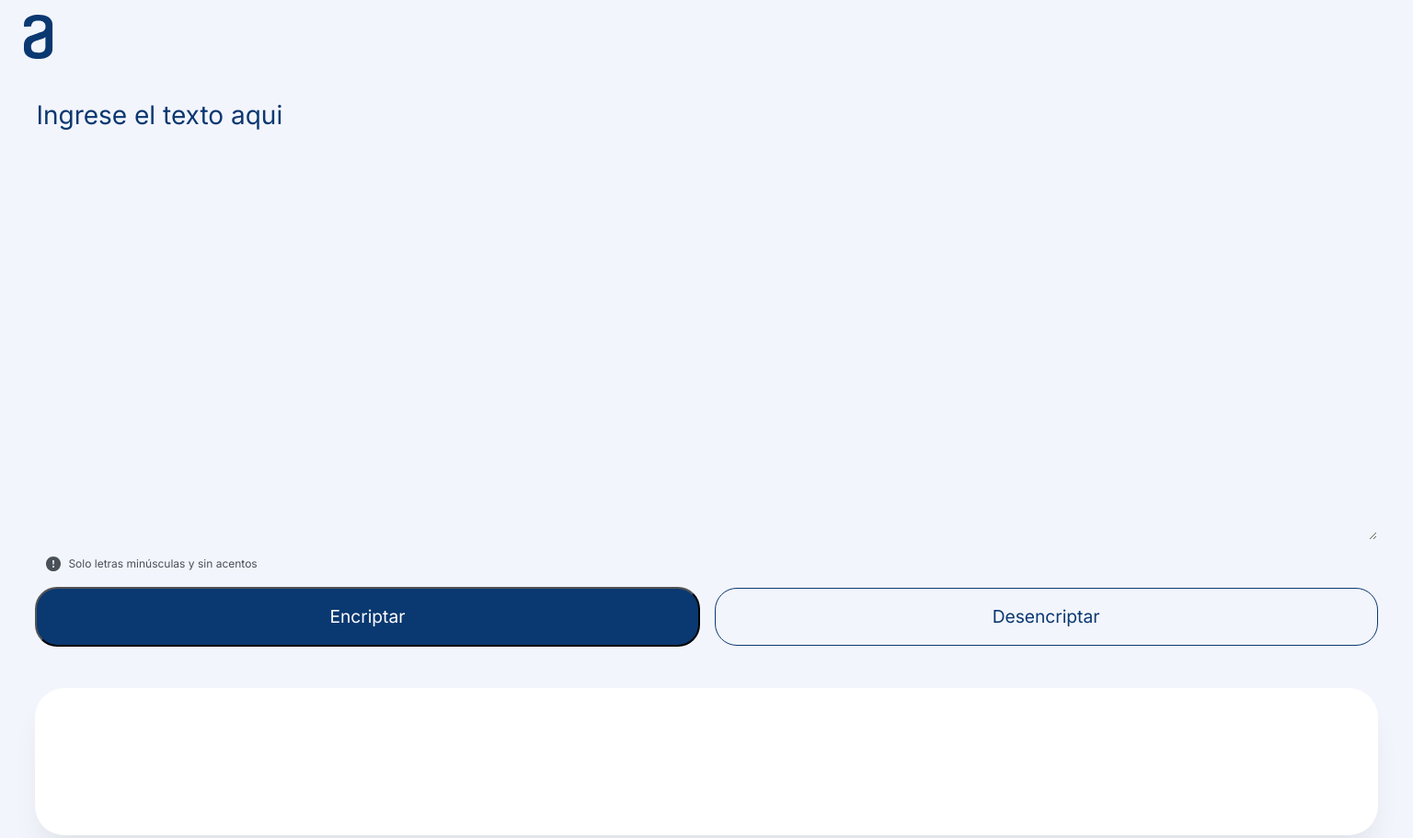
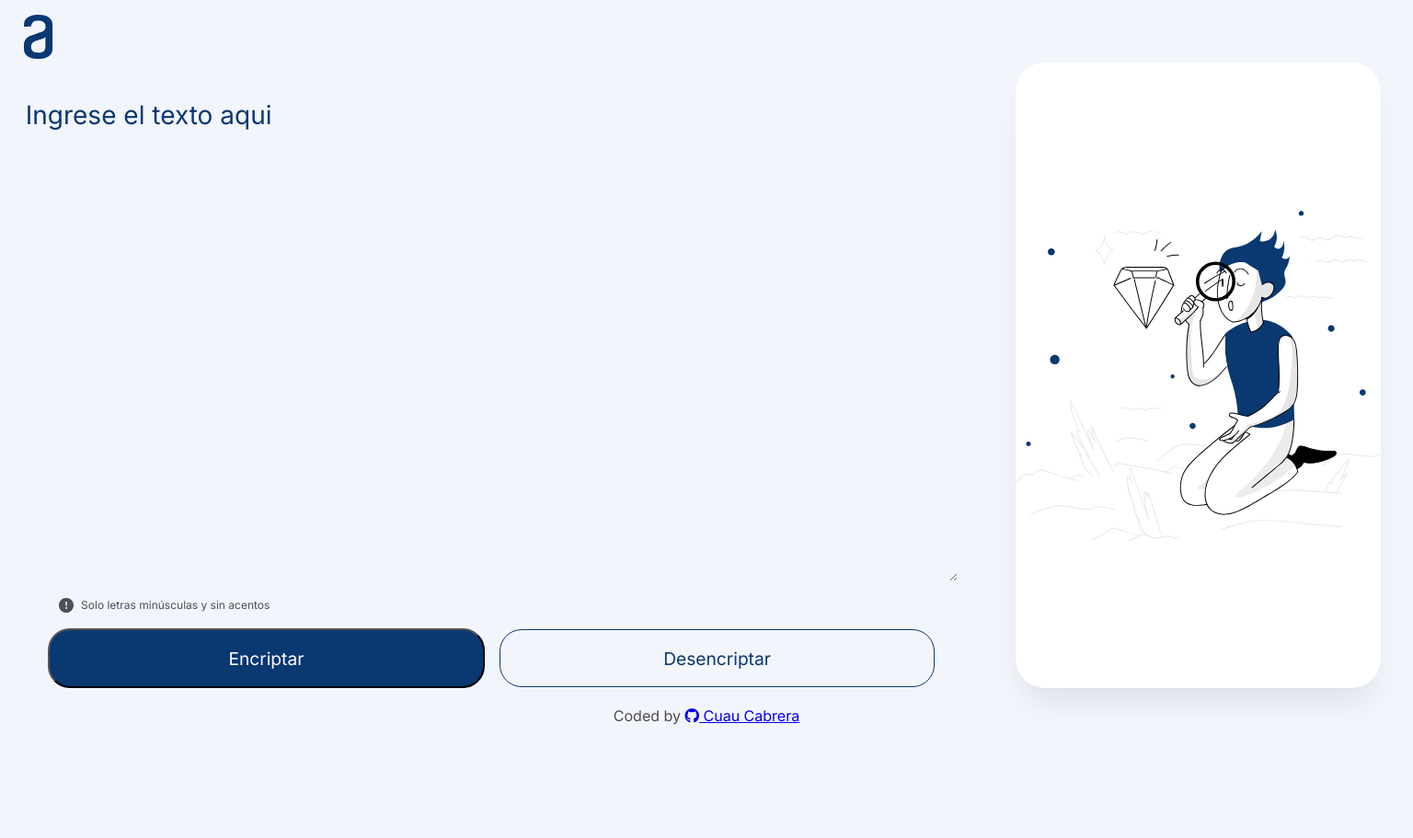
Before and after one commit to cuauh-cabrera/text-encryptor, a website: page index.html in a window 1536 px wide. Shown: the top 911 px of the page at 92% size. After the commit the page ends 800 px from the top, so only its background shows below. Drawn offline with Linux system fonts and the light colour scheme.

Commit message:
Add desktop layout @1440px

```diff
--- a/index.html
+++ b/index.html
@@ -53,7 +53,7 @@
     </main>
     <!--FOOTER-->
     <footer>
-        <p>Coded by <a id="profile-link" href="https://github.com/cuauh-cabrera" target="_blank"><i
+        <p>Coded by <a id="profile-link" href="https://github.com/cuauh-cabrera" target="_blank" rel="noopener noreferrer"><i
                     class="fab fa-github"></i> Cuau Cabrera</a></p>
     </footer>
     <script src="./app.js"></script>
--- a/styles.css
+++ b/styles.css
@@ -200,3 +200,63 @@ footer > p > a:visited {
     height: 20vh;
   }
 }
+
+/* 1024px */
+@media (min-width: 1024px) {
+  main {
+    display: flex;
+    flex-direction: row;
+  }
+
+  .text-container {
+    width: 62%;
+    height: 90vh;
+  }
+
+  .text-container > textarea {
+    height: 75vh;
+  }
+
+  .output {
+    width: 35%;
+    height: 90vh;
+  }
+
+  .output-container {
+    height: 80vh;
+    background-image: url(./assets/Muñeco.svg);
+    background-repeat: no-repeat;
+    background-position: center;
+    background-size: contain;
+  }
+}
+
+/* 1440px */
+@media (min-width: 1440px) {
+  .text-container {
+    width: 80%;
+    height: 85vh;
+  }
+
+  .output {
+    height: 85vh;
+  }
+
+  .output-container {
+    width: 85%;
+    height: 85vh;
+    background-image: url(./assets/Muñeco.svg);
+    background-repeat: no-repeat;
+    background-position: center;
+    background-size: contain;
+  }
+
+  .submit {
+    width: 95%;
+  }
+
+  footer {
+    justify-content: flex-end;
+    align-items: center;
+  }
+}
```
